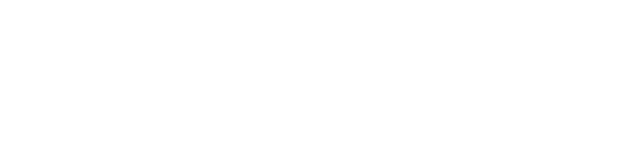
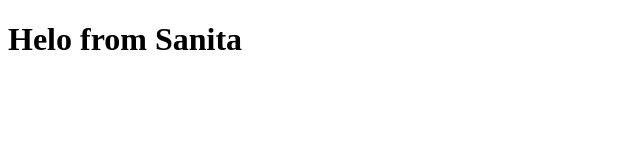
Before and after one commit to SanitaZ/ai_tutor, a plain HTML site: page index.html in a window 1280 px wide. Shown: the whole page, without its empty margins (0-640 px from the left). Drawn offline with Linux system fonts and the light colour scheme.

Commit message:
Update index.html

```diff
--- a/index.html
+++ b/index.html
@@ -6,6 +6,7 @@
     <title>Document</title>
 </head>
 <body>
+    <h1>Helo from Sanita</h1>
 
 
 
```
